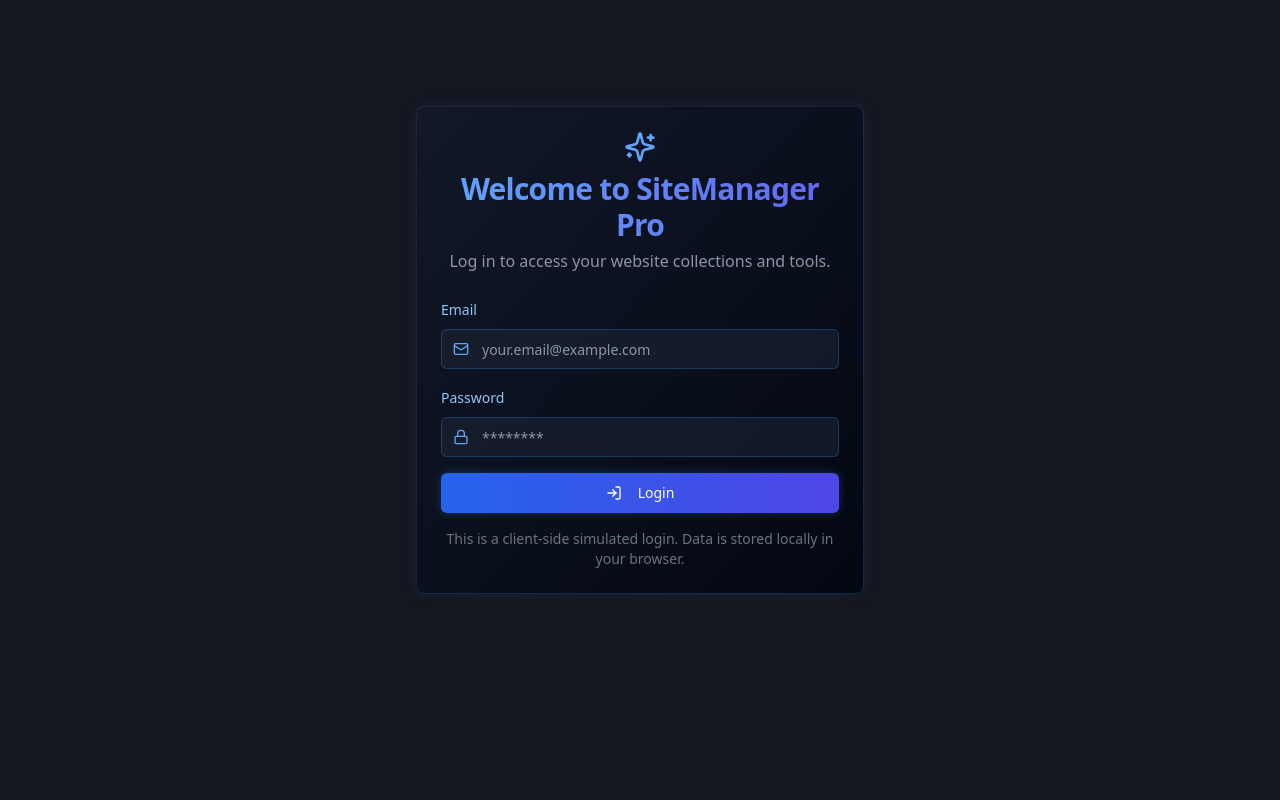
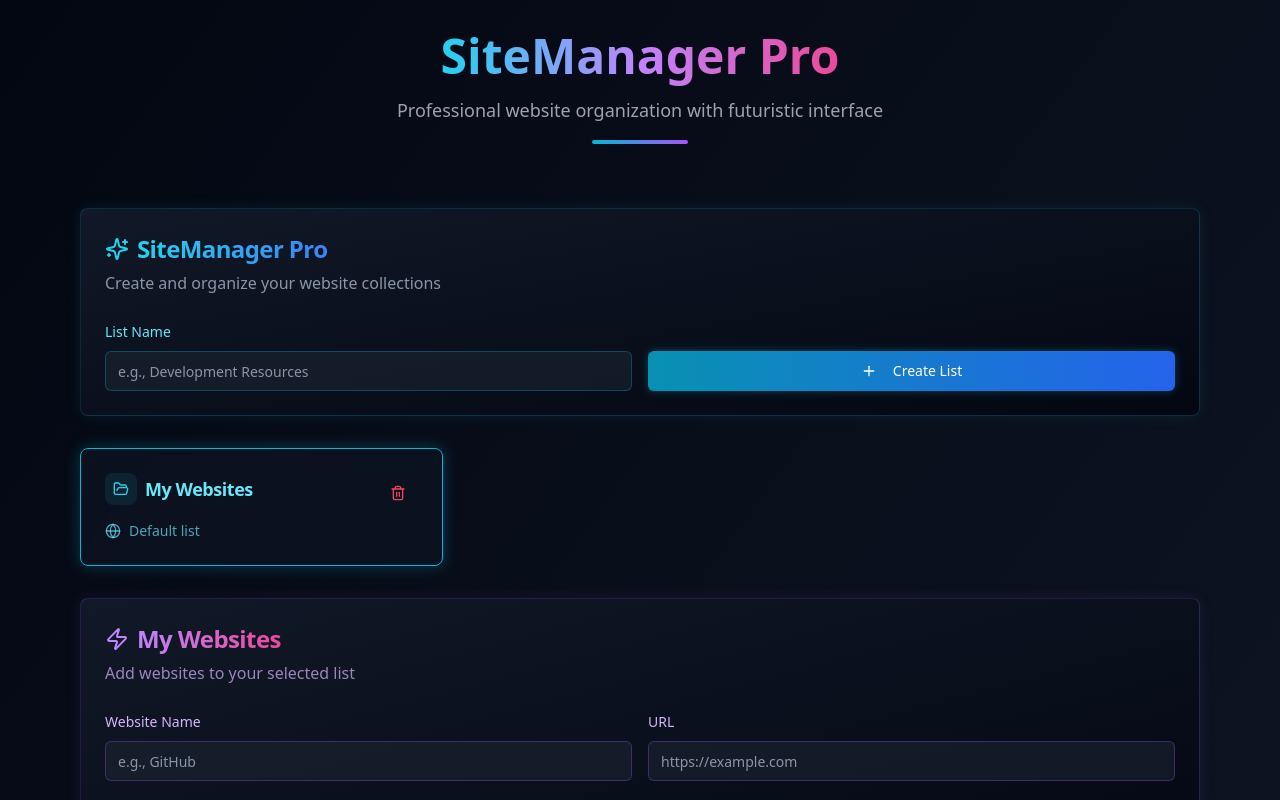
Before and after one commit to Rajveer1111231/CTONEW, a React (Vite) app: page / in a window 1280 px wide. Shown: the top 800 px of the page. Built offline with nearby package versions, Linux system fonts and the light colour scheme.

Commit message:
[dyad] Removed login functionality while maintaining local data persistence - wrote 2 file(s), deleted 2 file(s)

```diff
--- a/src/App.tsx
+++ b/src/App.tsx
@@ -5,7 +5,6 @@ import { QueryClient, QueryClientProvider } from "@tanstack/react-query";
 import { BrowserRouter, Routes, Route } from "react-router-dom";
 import Index from "./pages/Index";
 import NotFound from "./pages/NotFound";
-import { AuthProvider } from "@/components/AuthContext"; // Import AuthProvider
 
 const queryClient = new QueryClient();
 
@@ -15,13 +14,11 @@ const App = () => (
       <Toaster />
       <Sonner />
       <BrowserRouter>
-        <AuthProvider> {/* Wrap with AuthProvider */}
-          <Routes>
-            <Route path="/" element={<Index />} />
-            {/* ADD ALL CUSTOM ROUTES ABOVE THE CATCH-ALL "*" ROUTE */}
-            <Route path="*" element={<NotFound />} />
-          </Routes>
-        </AuthProvider>
+        <Routes>
+          <Route path="/" element={<Index />} />
+          {/* ADD ALL CUSTOM ROUTES ABOVE THE CATCH-ALL "*" ROUTE */}
+          <Route path="*" element={<NotFound />} />
+        </Routes>
       </BrowserRouter>
     </TooltipProvider>
   </QueryClientProvider>
--- a/src/components/AuthContext.tsx
+++ /dev/null
@@ -1,42 +0,0 @@
-"use client";
-
-import React, { createContext, useContext, useState, ReactNode } from "react";
-import useLocalStorage from "@/hooks/use-local-storage";
-
-interface AuthContextType {
-  isLoggedIn: boolean;
-  userEmail: string | null; // Add userEmail to context
-  login: (email: string) => void; // Update login to accept email
-  logout: () => void;
-}
-
-const AuthContext = createContext<AuthContextType | undefined>(undefined);
-
-export const AuthProvider = ({ children }: { children: ReactNode }) => {
-  const [isLoggedIn, setIsLoggedIn] = useLocalStorage<boolean>("sitemanager-isLoggedIn", false);
-  const [userEmail, setUserEmail] = useLocalStorage<string | null>("sitemanager-userEmail", null); // Store user email
-
-  const login = (email: string) => {
-    setIsLoggedIn(true);
-    setUserEmail(email); // Save the email
-  };
-
-  const logout = () => {
-    setIsLoggedIn(false);
-    setUserEmail(null); // Clear the email on logout
-  };
-
-  return (
-    <AuthContext.Provider value={{ isLoggedIn, userEmail, login, logout }}>
-      {children}
-    </AuthContext.Provider>
-  );
-};
-
-export const useAuth = () => {
-  const context = useContext(AuthContext);
-  if (context === undefined) {
-    throw new Error("useAuth must be used within an AuthProvider");
-  }
-  return context;
-};
--- a/src/components/LoginForm.tsx
+++ /dev/null
@@ -1,107 +0,0 @@
-"use client";
-
-import React, { useState } from "react";
-import { Card, CardContent, CardHeader, CardTitle } from "@/components/ui/card";
-import { Button } from "@/components/ui/button";
-import { Input } from "@/components/ui/input"; // Import Input
-import { Label } from "@/components/ui/label"; // Import Label
-import { LogIn, Sparkles, Mail, Lock } from "lucide-react"; // Import Mail and Lock icons
-import { useAuth } from "@/components/AuthContext";
-import { useToast } from "@/hooks/use-toast"; // Import useToast for feedback
-
-const LoginForm = () => {
-  const { login } = useAuth();
-  const { toast } = useToast();
-  const [email, setEmail] = useState("");
-  const [password, setPassword] = useState("");
-
-  const handleLogin = () => {
-    if (!email.trim() || !password.trim()) {
-      toast({
-        title: "Login Error",
-        description: "Please enter both email and password.",
-        variant: "destructive",
-      });
-      return;
-    }
-
-    // Basic email format validation (client-side only)
-    const emailRegex = /^[^\s@]+@[^\s@]+\.[^\s@]+$/;
-    if (!emailRegex.test(email)) {
-      toast({
-        title: "Login Error",
-        description: "Please enter a valid email address.",
-        variant: "destructive",
-      });
-      return;
-    }
-
-    // In a real app, you'd send these credentials to a backend for verification.
-    // For this simulated client-side login, we just "log in" if inputs are present.
-    login(email);
-    toast({
-      title: "Login Successful",
-      description: `Welcome, ${email}!`,
-    });
-  };
-
-  return (
-    <div className="flex items-center justify-center min-h-[calc(100vh-100px)] p-4">
-      <Card className="w-full max-w-md bg-gradient-to-br from-gray-900 to-gray-950 border border-blue-500/20 shadow-[0_0_15px_rgba(59,130,246,0.1)]">
-        <CardHeader className="text-center">
-          <CardTitle className="flex flex-col items-center gap-2 text-3xl text-blue-400">
-            <Sparkles className="h-8 w-8 text-blue-400" />
-            <span className="bg-clip-text text-transparent bg-gradient-to-r from-blue-400 to-indigo-500">
-              Welcome to SiteManager Pro
-            </span>
-          </CardTitle>
-          <p className="text-muted-foreground text-blue-300/70 mt-2">
-            Log in to access your website collections and tools.
-          </p>
-        </CardHeader>
-        <CardContent className="space-y-4">
-          <div className="space-y-2">
-            <Label htmlFor="email" className="text-blue-300">Email</Label>
-            <div className="relative">
-              <Mail className="absolute left-3 top-1/2 -translate-y-1/2 h-4 w-4 text-blue-400" />
-              <Input
-                id="email"
-                type="email"
-                placeholder="your.email@example.com"
-                value={email}
-                onChange={(e) => setEmail(e.target.value)}
-                className="pl-10 bg-gray-800/50 border-blue-500/30 text-blue-100 focus:ring-2 focus:ring-blue-500/50"
-              />
-            </div>
-          </div>
-          <div className="space-y-2">
-            <Label htmlFor="password" className="text-blue-300">Password</Label>
-            <div className="relative">
-              <Lock className="absolute left-3 top-1/2 -translate-y-1/2 h-4 w-4 text-blue-400" />
-              <Input
-                id="password"
-                type="password"
-                placeholder="********"
-                value={password}
-                onChange={(e) => setPassword(e.target.value)}
-                className="pl-10 bg-gray-800/50 border-blue-500/30 text-blue-100 focus:ring-2 focus:ring-blue-500/50"
-              />
-            </div>
-          </div>
-          <Button
-            onClick={handleLogin}
-            className="w-full bg-gradient-to-r from-blue-600 to-indigo-600 hover:from-blue-500 hover:to-indigo-500 text-white shadow-[0_0_10px_rgba(59,130,246,0.3)]"
-          >
-            <LogIn className="mr-2 h-4 w-4" />
-            Login
-          </Button>
-          <p className="text-sm text-gray-500 mt-4 text-center">
-            This is a client-side simulated login. Data is stored locally in your browser.
-          </p>
-        </CardContent>
-      </Card>
-    </div>
-  );
-};
-
-export default LoginForm;
--- a/src/pages/Index.tsx
+++ b/src/pages/Index.tsx
@@ -4,10 +4,6 @@ import WebsiteList from "@/components/WebsiteList";
 import ListManager from "@/components/ListManager";
 import ROICalculator from "@/components/ROICalculator";
 import useLocalStorage from "@/hooks/use-local-storage";
-import { useAuth } from "@/components/AuthContext"; // Import useAuth
-import LoginForm from "@/components/LoginForm"; // Import LoginForm
-import { Button } from "@/components/ui/button"; // Import Button
-import { LogOut } from "lucide-react"; // Import LogOut icon
 
 interface WebsiteType {
   id: string;
@@ -25,18 +21,12 @@ interface WebsiteListType {
 }
 
 const Index = () => {
-  const { isLoggedIn, userEmail, logout } = useAuth(); // Get userEmail from auth hook
-
   // Use useLocalStorage for persistent state
   const [lists, setLists] = useLocalStorage<WebsiteListType[]>("sitemanager-lists", [
     { id: "default", name: "My Websites", createdAt: new Date() }
   ]);
   const [websites, setWebsites] = useLocalStorage<WebsiteType[]>("sitemanager-websites", []);
   const [activeListId, setActiveListId] = useLocalStorage<string | null>("sitemanager-active-list", "default");
-
-  if (!isLoggedIn) {
-    return <LoginForm />;
-  }
 
   return (
     <div className="min-h-screen bg-gradient-to-br from-gray-950 to-gray-900 text-gray-100">
@@ -62,19 +52,6 @@ const Index = () => {
               <div className="h-1 w-24 bg-gradient-to-r from-cyan-500 to-purple-500 rounded-full"></div>
             </div>
           </div>
-          {isLoggedIn && (
-            <div className="flex items-center gap-4">
-              {userEmail && <span className="text-sm text-gray-400">Logged in as: {userEmail}</span>}
-              <Button
-                onClick={logout}
-                variant="outline"
-                className="border-red-500/30 text-red-300 hover:bg-red-500/10"
-              >
-                <LogOut className="mr-2 h-4 w-4" />
-                Logout
-              </Button>
-            </div>
-          )}
         </header>
 
         <ListManager
```
